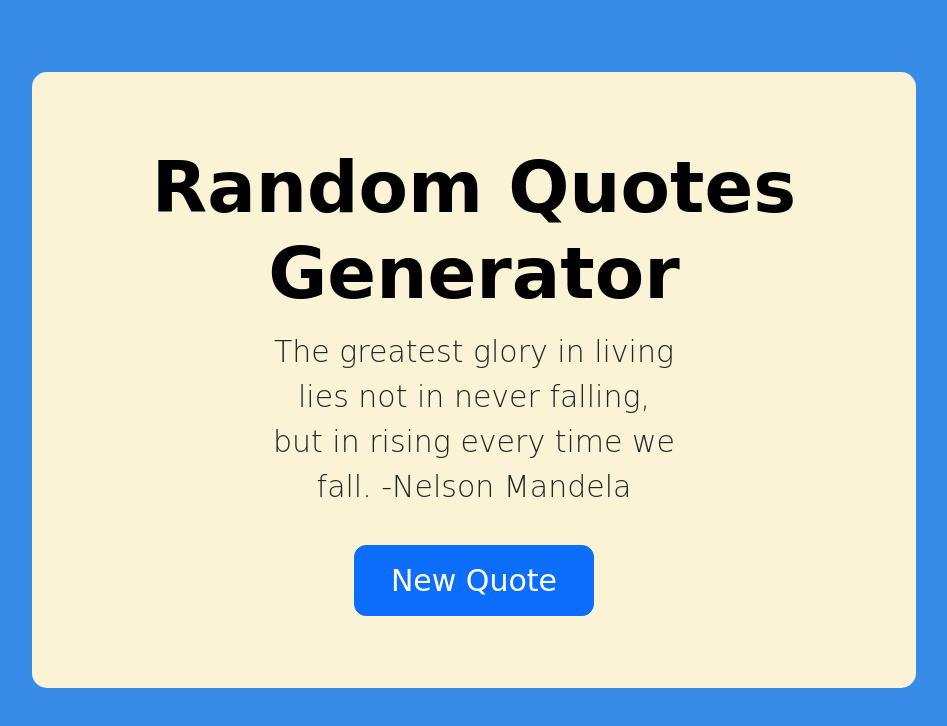
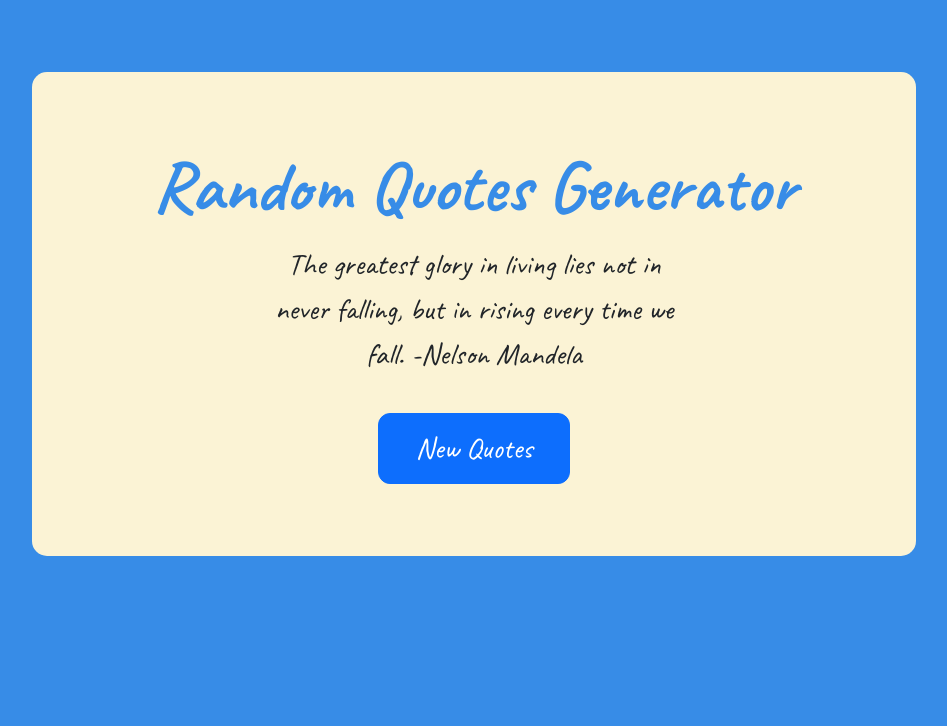
Before and after one commit to Simphiwe-Ng093/Random_Quotes_Generator, a plain HTML site: page index.html in a window 1280 px wide. Shown: the whole page, without its empty margins (166-1113 px from the left). Drawn offline with nearby package versions, Linux system fonts and the light colour scheme.

Commit message:
Update index.html

```diff
--- a/index.html
+++ b/index.html
@@ -6,16 +6,19 @@
     <title>Quotes Generator</title>
     <link href="https://cdn.jsdelivr.net/npm/bootstrap@5.3.3/dist/css/bootstrap.min.css" rel="stylesheet" integrity="sha384-QWTKZyjpPEjISv5WaRU9OFeRpok6YctnYmDr5pNlyT2bRjXh0JMhjY6hW+ALEwIH" crossorigin="anonymous">
     <link rel="stylesheet" href="./style.css">
+    <link rel="preconnect" href="https://fonts.googleapis.com">
+    <link rel="preconnect" href="https://fonts.gstatic.com" crossorigin>
+    <link href="https://fonts.googleapis.com/css2?family=Caveat:wght@400..700&family=Poppins:ital,wght@0,100;0,200;0,300;0,400;0,500;0,600;0,700;0,800;0,900;1,100;1,200;1,300;1,400;1,500;1,600;1,700;1,800;1,900&family=Roboto+Mono:ital,wght@0,100..700;1,100..700&display=swap" rel="stylesheet">
 </head>
 <body>
     <div class="container">
         <div class="px-4 py-5 my-5 text-center box">
 
-            <h1 class="display-5 fw-bold text-body-emphasis">Random Quotes Generator</h1>
+            <h1 class="display-5 fw-bold text-body-emphasis xx">Random Quotes Generator</h1>
             <div class="col-lg-6 mx-auto">
               <p class="lead mb-4 quotes">The greatest glory in living lies not in never falling, but in rising every time we fall. -Nelson Mandela</p>
               <div class="d-grid gap-2 d-sm-flex justify-content-sm-center">
-                <button type="button" class="btn btn-primary btn-lg px-4 gap-3 q-quotes">New Quote</button>
+                <button type="button" class="btn btn-primary btn-lg px-4 gap-3 q-quotes">New Quotes</button>
               </div>
             </div>
           </div>
```
